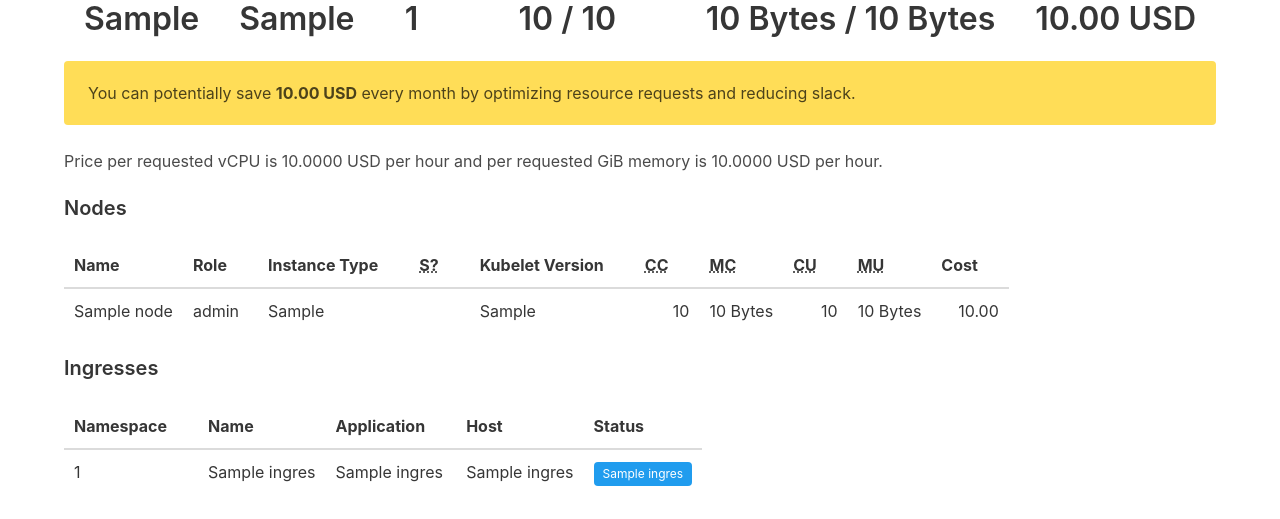
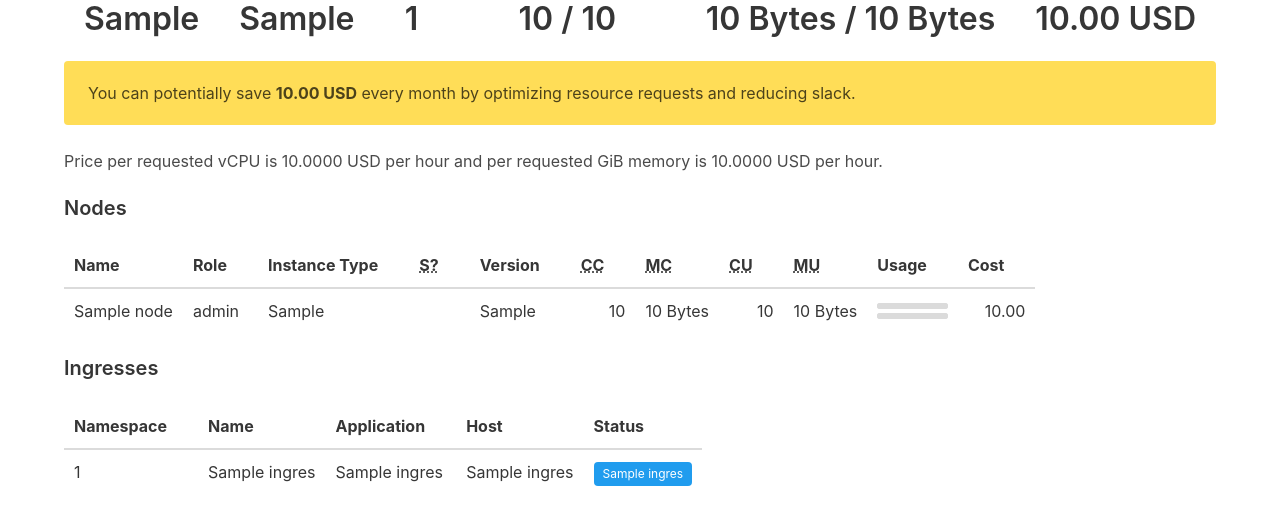
Before and after one commit to hjacobs/kube-resource-report, a Python web app: template templates/cluster.html in a window 1280 px wide. Shown: the part 210-729 px from the top of the page. Run offline with Jinja, Linux system fonts and the light colour scheme; the template is opened without the code that fills it: most values are stand-ins (such as "Sample title", 1, 10 or a date in 2020); some libraries are stand-ins or nearby versions.

Commit message:
usage bars

```diff
--- a/templates/cluster.html
+++ b/templates/cluster.html
@@ -58,11 +58,12 @@
                   <th>Role</th>
                   <th>Instance Type</th>
                   <th><abbr title="Spot Instance?">S?</abbr></th>
-                  <th>Kubelet Version</th>
+                  <th>Version</th>
                   <th><abbr title="CPU Capacity">CC</abbr></th>
                   <th><abbr title="Memory Capacity">MC</abbr></th>
                   <th><abbr title="CPU Used">CU</abbr></th>
                   <th><abbr title="Memory Used">MU</abbr></th>
+                  <th>Usage</th>
                   <th>Cost</th>
               </tr>
           </thead>
@@ -81,6 +82,16 @@
             <td class="has-text-right">{{ node.capacity.memory|filesizeformat(True) }}</td>
             <td class="has-text-right">{{ (node.usage|default({'cpu':0})).cpu|round(1) }}</td>
             <td class="has-text-right" data-value="{{ (node.usage|default({'memory':0})).memory }}">{{ (node.usage|default({'memory':0})).memory|filesizeformat(True) }}</td>
+            <td style="vertical-align:middle">
+                <div style="height: 0.6rem">
+                <progress class="progress" value="{{ node.requests.cpu }}" max="{{ node.allocatable.cpu }}" style="height: 0.4rem;margin:0"></progress>
+                <progress class="progress is-primary" value="{{ (node.usage|default({'cpu':0})).cpu }}" max="{{ node.allocatable.cpu }}" style="height: 0.4rem;position:relative; top:-0.4rem; background:transparent;margin:0"></progress>
+                </div>
+                <div style="height: 0.4rem">
+                <progress class="progress" value="{{ node.requests.memory }}" max="{{ node.allocatable.memory }}" style="height: 0.4rem;margin:0"></progress>
+                <progress class="progress is-primary" value="{{ (node.usage|default({'memory':0})).memory }}" max="{{ node.allocatable.memory }}" style="height: 0.4rem;position:relative; top:-0.4rem; background:transparent;margin:0"></progress>
+                </div>
+            </td>
             <td class="has-text-right">{{ '{:,.02f}'.format(node.cost) }}</td>
           </tr>
           {%endfor %}
```
Also changed, not shown: report.py (+8 -0 lines), templates/index.html (+6 -2 lines).
